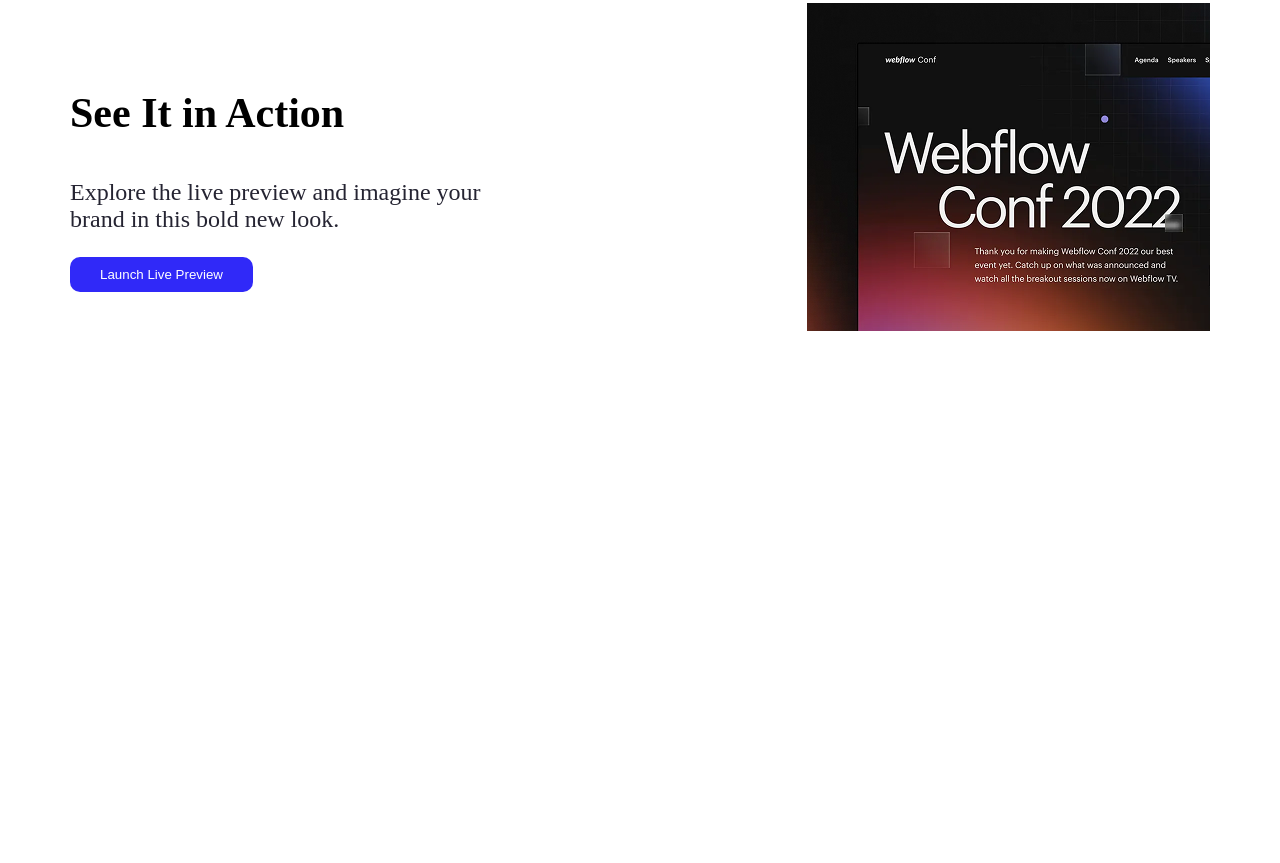
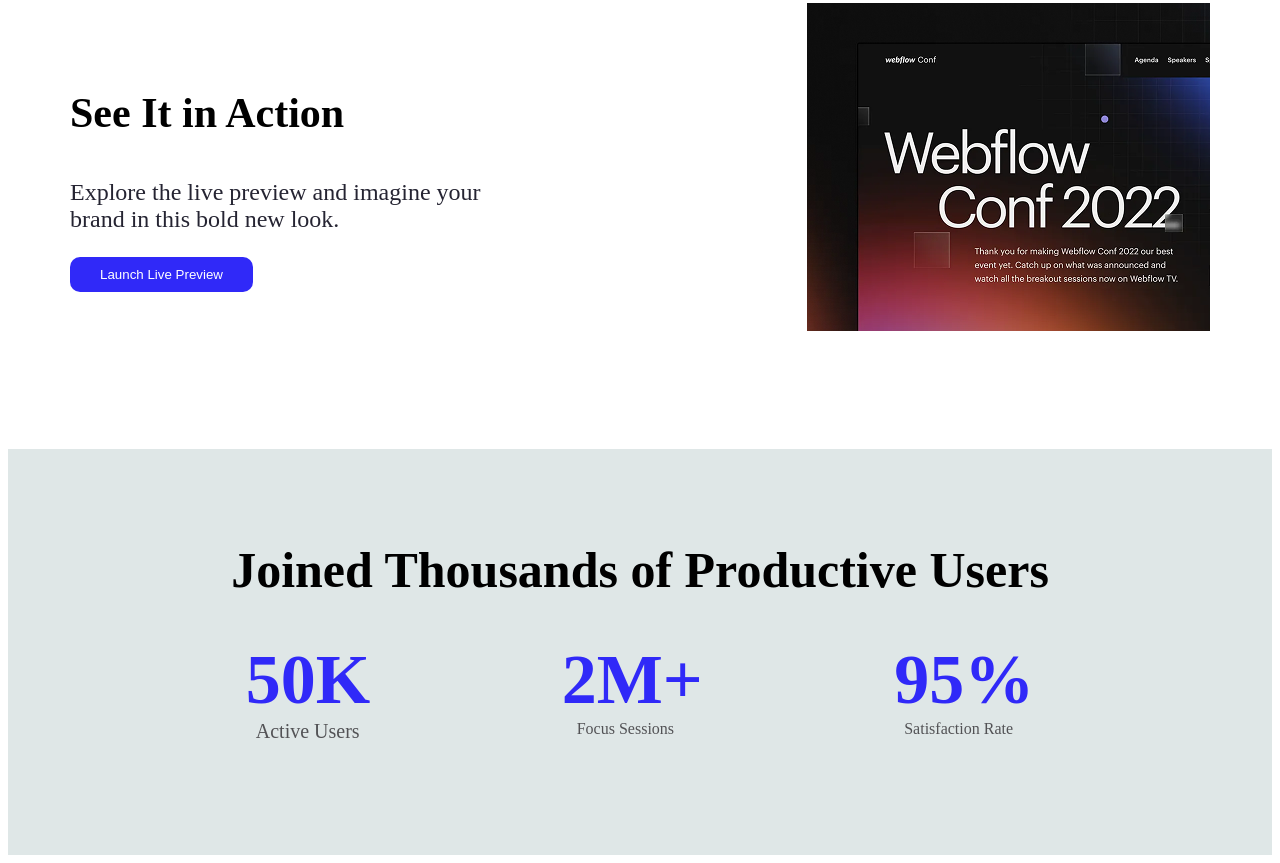
Before and after one commit to imam9932/My-First-Assignment-, a plain HTML site: page index.html in a window 1280 px wide. Shown: the part 817-1680 px from the top of the page. Before the commit the page ends 1266 px from the top, so only its background shows below. Drawn offline with Linux system fonts and the light colour scheme.

Commit message:
added section of joined

```diff
--- a/index.html
+++ b/index.html
@@ -29,6 +29,27 @@
   <div class="see-image"><img src="Assets/wc-mini.png" alt="webflow conf2022">
 </div>
     </section>
+    <section class="joined">
+      <div class="joined-content">
+        <h2 class="joined-title">
+          Joined Thousands of Productive Users
+        </h2>
+        <div class="joined-des">
+        <div class="active-users">
+          <div class="fifty-k">50K</div>
+          <div class="active">Active Users</div>
+        </div>
+        <div class="focus-sessions">
+          <div class="two-m">2M+</div>
+          <div class="focus">Focus Sessions</div>
+        </div>
+        <div class="satisfaction-rate">
+          <div class="ninety-five">95%</div>
+          <div class="satisfaction">Satisfaction Rate</div>
+        </div>
+        </div>
+      </div>
+    </section>
 
   </main>
 <footer>
--- a/style.css/index.css
+++ b/style.css/index.css
@@ -78,5 +78,53 @@ color: #ffffff;
 }
 .see-image{
   border-radius:48px;
+   }
+   /* joined section start */
+   .joined{
+    background-color:rgb(223, 231, 231);
+   margin: 0 auto;
+   max-width: 1140px;
+   height:306px ;
+   padding: 50px 142px;
+  }
+  .joined-title{
+    display: flex;
+    align-items: center;
+    justify-content: center;
+    font-size: 50px;
+    font-weight: bold;
 
-}
+  }
+  .joined-des{
+    display: flex;
+    justify-content: space-around;
+  }
+  .fifty-k  {
+    color: #3029f8;
+font-size: 70px;
+font-weight: bold;
+  }
+  .two-m {
+ color: #3029f8;
+ font-size: 70px;
+font-weight: bold;
+  }
+  .ninety-five{
+ color: #3029f8;
+ font-size: 70px;
+font-weight: bold;
+  }
+  .active{
+    color: #525255;
+    font-size: 20px;
+    justify-content: center;
+    margin-left: 10px;
+  }
+  .focus{
+ color: #525255;
+ margin-left: 15px;
+  }
+  .satisfaction{
+ color: #525255;
+ margin-left: 10px;
+  }
```
